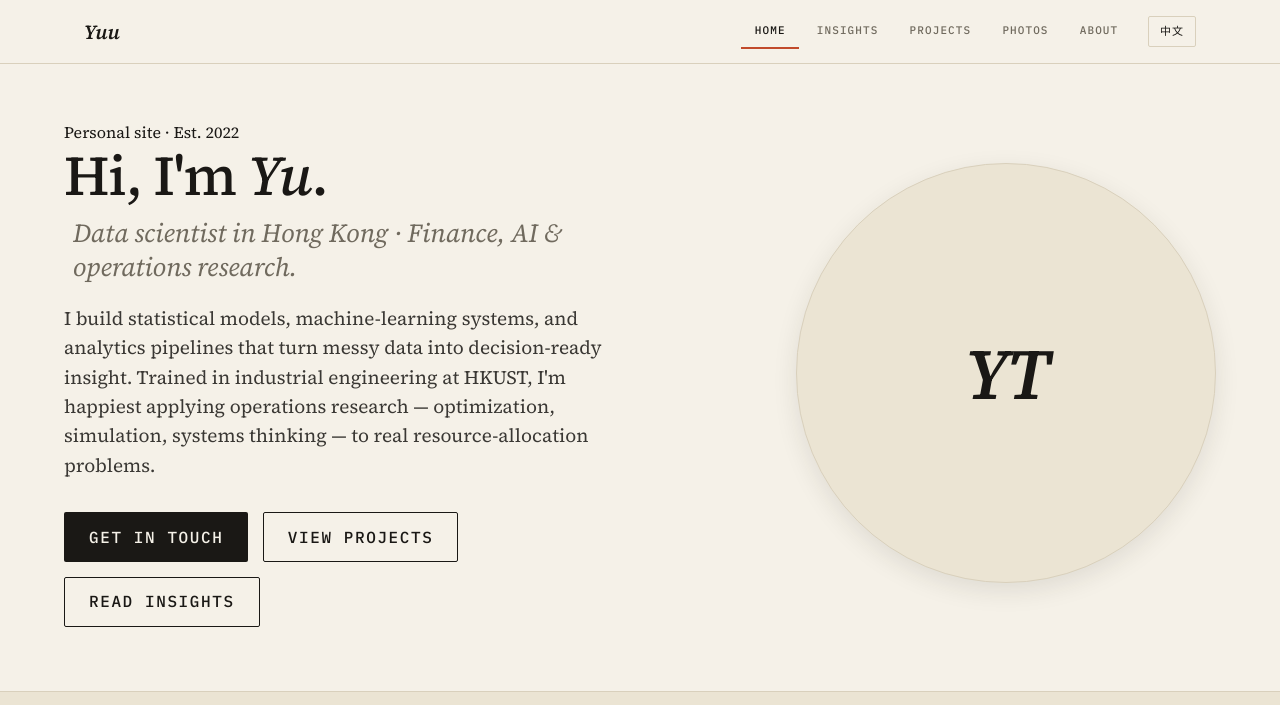
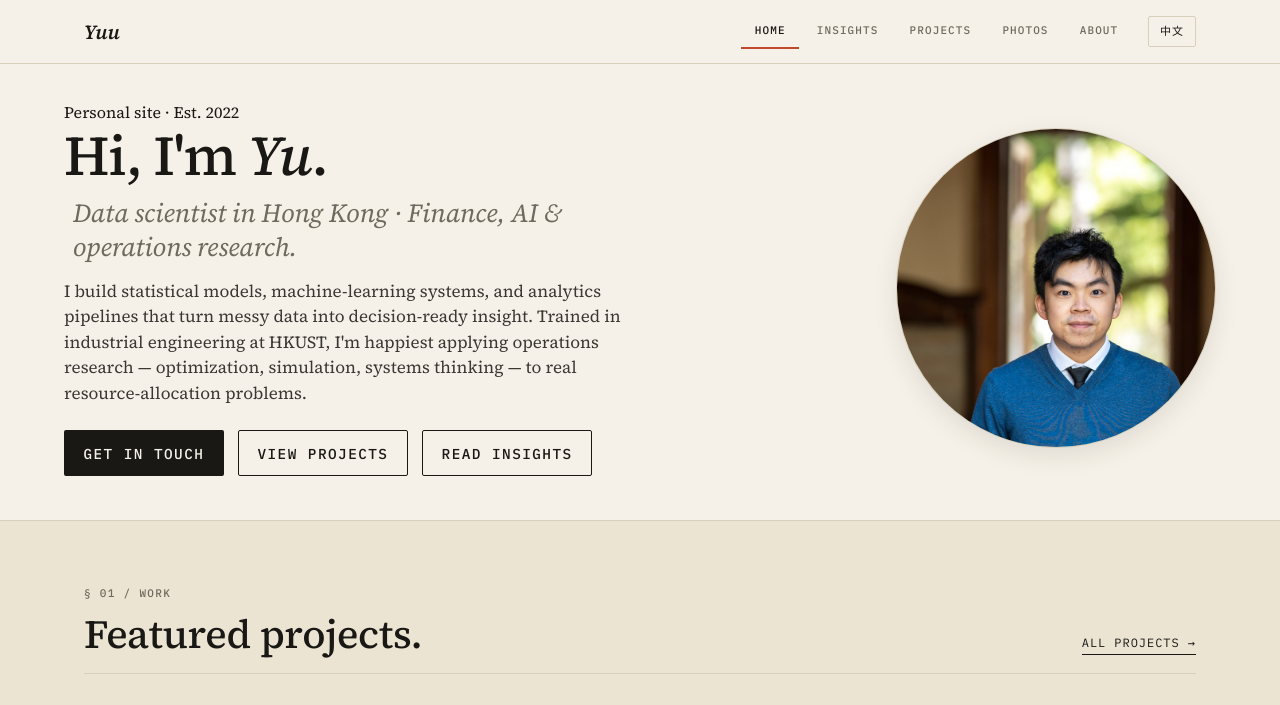
Before and after one commit to yutsang/yutsang.github.io, a Jekyll site: the page index.html, which Jekyll copies as it is, in a window 1280 px wide and 1400 px high. Shown: the top 705 px of the window. Built offline with Jekyll 4.4.1, drawn with Linux system fonts in a browser that asks for light colours; grey boxes are pictures that could not be loaded.

Commit message:
Shrink home hero to ~80% height; swap YT initials for a real photo
Hero height measured before/after with a headless browser to hit the
target precisely (662px -> 521px, ~79%): tightened top/bottom padding,
button padding, and the description's font-size/margins; shrank the
avatar circle from 420px to 320px so it stops being the tallest column
once the text shrinks. Buttons now fit on one row as a side effect.

Avatar: cropped IMG_2434.jpeg (provided locally) in tighter on the face
and upper torso so the person reads at a larger proportion in the
320px circle, saved at 800x800 as images/avatar-photo.jpg. Square crop
matches the circle's aspect-ratio exactly, so object-fit: cover needs
no extra border/position tweaking. Removed the now-unused
.profile-initials rule.

```diff
--- a/css/site.css
+++ b/css/site.css
@@ -253,8 +253,8 @@ a {
   display: flex;
   align-items: center;
   text-align: left;
-  padding-top: calc(var(--nav-h) + 3.5rem);
-  padding-bottom: 4rem;
+  padding-top: calc(var(--nav-h) + 2.25rem);
+  padding-bottom: 2.75rem;
 }
 
 .hero-home .hero-content {
@@ -278,7 +278,7 @@ a {
   font-weight: 400;
   letter-spacing: -0.005em;
   color: var(--color-text-muted);
-  margin-bottom: 1rem;
+  margin-bottom: 0.75rem;
   line-height: 1.3;
   max-width: 36rem;
   text-align: left;
@@ -286,11 +286,11 @@ a {
 
 .hero-home .hero-description {
   font-family: var(--font-serif);
-  font-size: 1.1875rem;
-  margin: 1.2rem 0 2rem;
+  font-size: 1.0625rem;
+  margin: 0.9rem 0 1.5rem;
   color: var(--color-text);
   opacity: 0.85;
-  line-height: 1.55;
+  line-height: 1.5;
   max-width: 36rem;
 }
 
@@ -301,8 +301,8 @@ a {
 }
 
 .hero-home .btn {
-  padding: 0.7rem 1.5rem;
-  font-size: 1rem;
+  padding: 0.65rem 1.15rem;
+  font-size: 0.9rem;
 }
 
 .btn {
@@ -352,7 +352,7 @@ a {
 }
 
 .profile-image {
-  width: min(420px, 100%);
+  width: min(320px, 100%);
   aspect-ratio: 1;
   margin-left: auto;
   border-radius: 50%;
@@ -372,14 +372,10 @@ a {
   image-rendering: pixelated;
 }
 
-.profile-initials {
-  font-family: var(--font-serif);
-  font-style: italic;
-  font-size: clamp(3rem, 8vw, 4.5rem);
-  font-weight: 600;
-  letter-spacing: -0.04em;
-  color: var(--color-text);
-  user-select: none;
+.profile-image img {
+  width: 100%;
+  height: 100%;
+  object-fit: cover;
 }
 
 @media (max-width: 768px) {
--- a/index.html
+++ b/index.html
@@ -64,8 +64,8 @@
                 </div>
             </div>
             <div class="hero-image">
-                <div class="profile-image" aria-hidden="true">
-                    <span class="profile-initials">YT</span>
+                <div class="profile-image">
+                    <img src="/images/avatar-photo.jpg" alt="Yu" width="800" height="800" loading="eager">
                 </div>
             </div>
         </div>
```
Also changed, not shown: images/avatar-photo.jpg (added).
